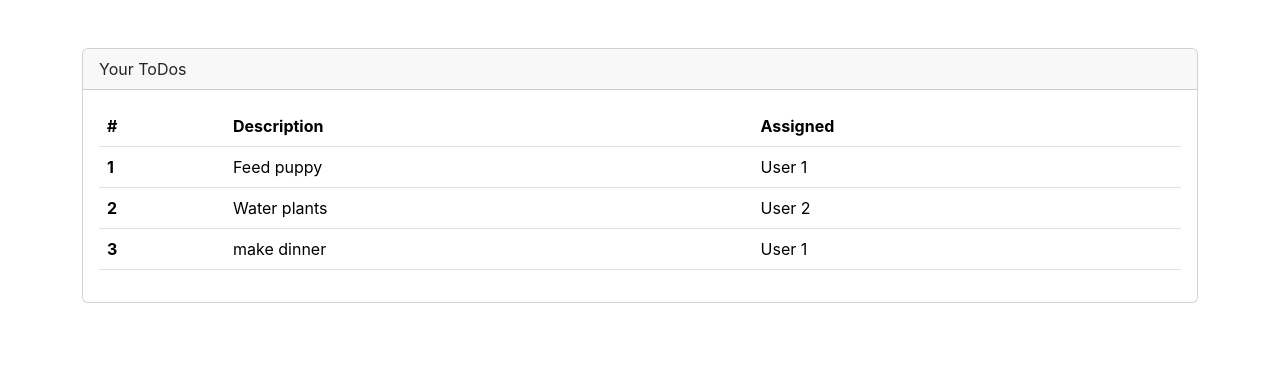
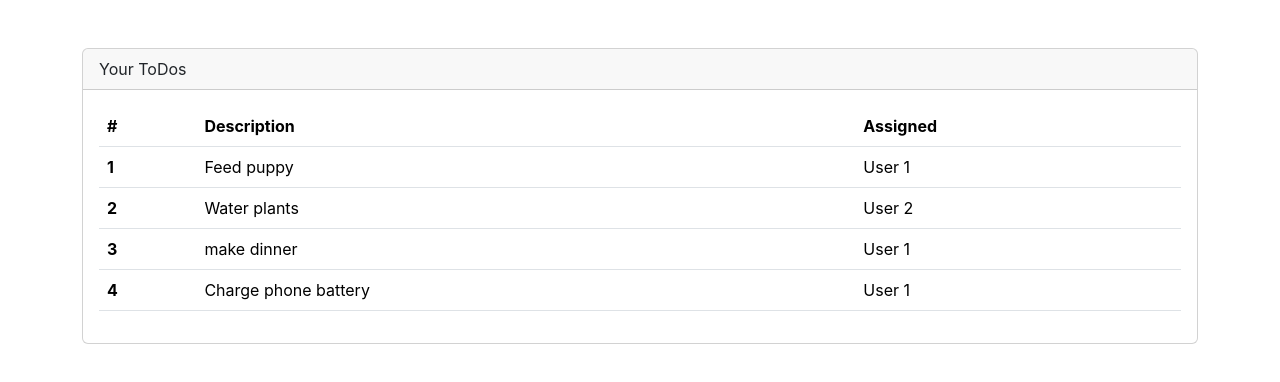
Before and after one commit to minhquanvus1/TodoList-React-TypeScript, a React (Create React App) app: page / in a window 1280 px wide. Shown: the top 382 px of the page. Built offline with nearby package versions, Linux system fonts and the light colour scheme.

Commit message:
use Array.map() function to render Components basing on number of list items

```diff
--- a/src/App.js
+++ b/src/App.js
@@ -6,6 +6,11 @@
     { rowNumber: 1, rowDescription: "Feed puppy", rowAssigned: "User 1" },
     { rowNumber: 2, rowDescription: "Water plants", rowAssigned: "User 2" },
     { rowNumber: 3, rowDescription: "make dinner", rowAssigned: "User 1" },
+    {
+      rowNumber: 4,
+      rowDescription: "Charge phone battery",
+      rowAssigned: "User 1",
+    },
   ];
   return (
     <div className="mt-5 container">
--- a/src/components/TodoTable.js
+++ b/src/components/TodoTable.js
@@ -12,23 +12,13 @@
       </thead>
 
       <tbody>
-        <TodoRowItem
-          rowNumber={props.todos[0].rowNumber}
-          rowDescription={props.todos[0].rowDescription}
-          rowAssigned={props.todos[0].rowAssigned}
-        />
-
-        <TodoRowItem
-          rowNumber={props.todos[1].rowNumber}
-          rowDescription={props.todos[1].rowDescription}
-          rowAssigned={props.todos[1].rowAssigned}
-        />
-
-        <TodoRowItem
-          rowNumber={props.todos[2].rowNumber}
-          rowDescription={props.todos[2].rowDescription}
-          rowAssigned={props.todos[2].rowAssigned}
-        />
+        {props.todos.map((todo) => (
+          <TodoRowItem
+            rowNumber={todo.rowNumber}
+            rowDescription={todo.rowDescription}
+            rowAssigned={todo.rowAssigned}
+          />
+        ))}
       </tbody>
     </table>
   );
```
